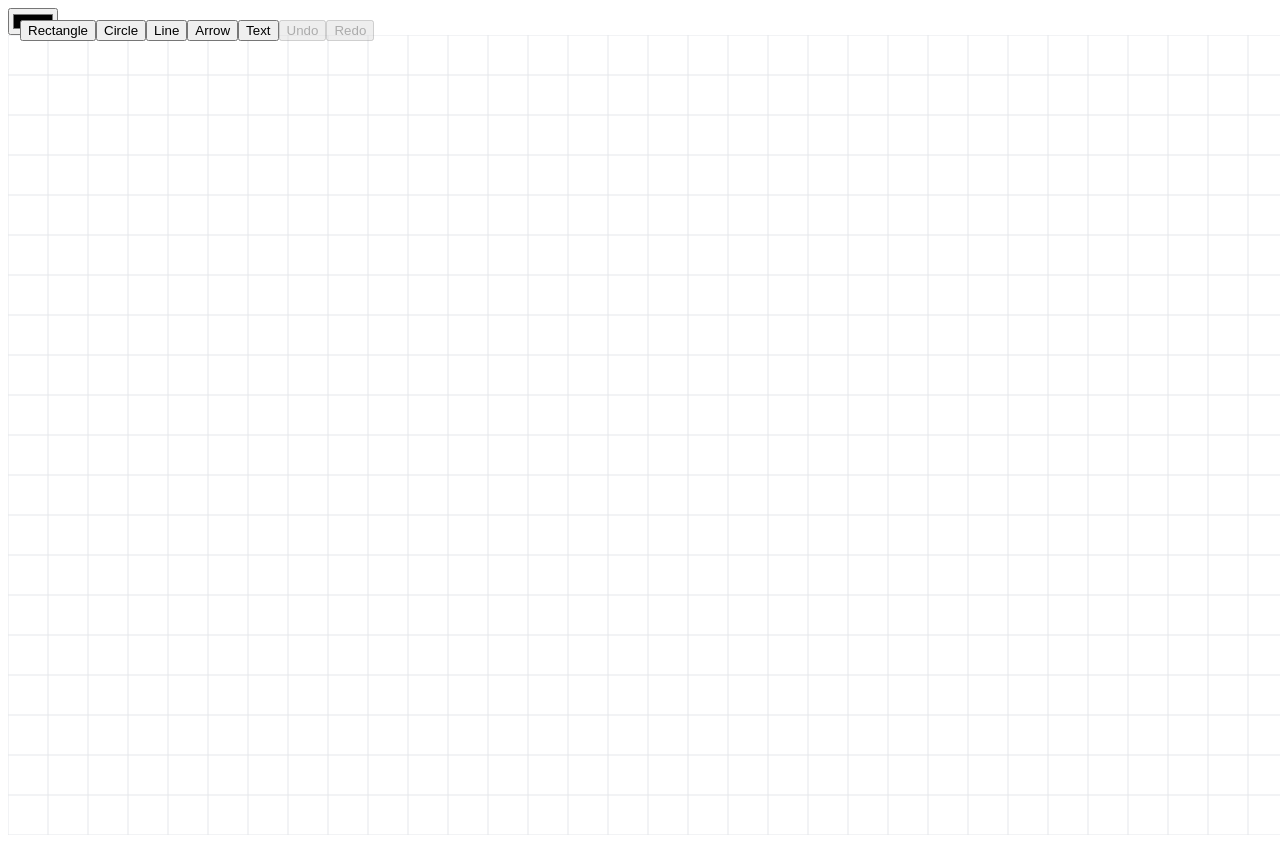
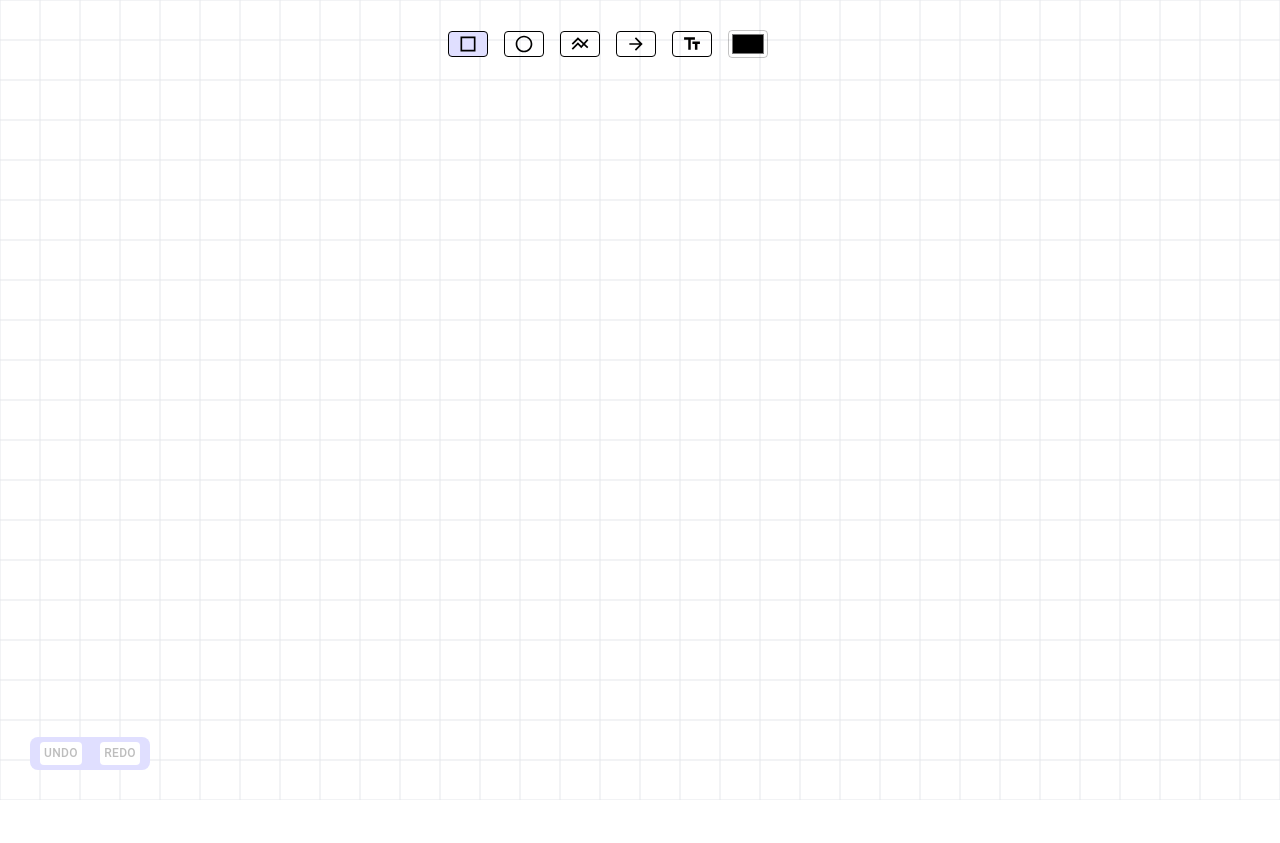
Before and after one commit to controlcoder/Sketch-Velvet, a React (Vite) app in the folder client/: page / in a window 1280 px wide. After the commit the page ends 800 px from the top, so only its background shows below. Built offline with nearby package versions, Linux system fonts and the light colour scheme.

Commit message:
improve styling through material ui

```diff
--- a/client/package.json
+++ b/client/package.json
@@ -10,6 +10,11 @@
     "preview": "vite preview"
   },
   "dependencies": {
+    "@emotion/react": "^11.14.0",
+    "@emotion/style": "^0.8.0",
+    "@emotion/styled": "^11.14.1",
+    "@mui/icons-material": "^9.1.1",
+    "@mui/material": "^9.1.1",
     "react": "^19.2.6",
     "react-dom": "^19.2.6"
   },
--- a/client/src/App.tsx
+++ b/client/src/App.tsx
@@ -1,9 +1,10 @@
+import { CssBaseline } from "@mui/material";
 import Canvas from "./components/Canvas/Canvas";
-
 
 function App() {
   return (
     <>
+      <CssBaseline />
       <Canvas />
     </>
   );
--- a/client/src/components/Canvas/Canvas.tsx
+++ b/client/src/components/Canvas/Canvas.tsx
@@ -1,4 +1,10 @@
-import { useCallback, useEffect, useLayoutEffect, useRef, useState } from "react";
+import {
+  useCallback,
+  useEffect,
+  useLayoutEffect,
+  useRef,
+  useState,
+} from "react";
 import { renderScene } from "./Renderer";
 import { panCamera, zoomCamera } from "./Camera";
 
@@ -11,6 +17,12 @@ import type {
   LineElement,
 } from "./types";
 import { useHistory } from "../../hooks/useHistory";
+import { useCanvasSize } from "../../hooks/useCanvaSize";
+import { useKeyboardShortcuts } from "../../hooks/useKeyboardShortcuts";
+import { Box, Button, TextField } from "@mui/material";
+
+import { toolbarConfig } from "../Toolbar/ToolbarConfig";
+import ToolButton from "../Toolbar/ToolButton";
 
 export default function Canvas() {
   const canvasRef = useRef<HTMLCanvasElement | null>(null);
@@ -31,9 +43,8 @@ export default function Canvas() {
     null,
   );
 
-  const { undo, redo, canUndo, canRedo, setElementsWithHistory } = useHistory(
-    setElements,
-  );
+  const { undo, redo, canUndo, canRedo, setElementsWithHistory } =
+    useHistory(setElements);
 
   const isPanning = useRef(false);
 
@@ -244,45 +255,9 @@ export default function Canvas() {
     setCamera((prev) => zoomCamera(prev, e.deltaY));
   };
 
-  useEffect(() => {
-    const handleKeyDown = (e: KeyboardEvent) => {
-      if (e.target instanceof HTMLTextAreaElement) return; // don't fire while typing
+  useKeyboardShortcuts({ undo, redo });
 
-      if ((e.ctrlKey || e.metaKey) && e.key === "z") {
-        e.preventDefault();
-        if (e.shiftKey) redo();
-        else undo();
-      }
-
-      if ((e.ctrlKey || e.metaKey) && e.key === "y") {
-        e.preventDefault();
-        redo();
-      }
-    };
-
-    window.addEventListener("keydown", handleKeyDown);
-    return () => window.removeEventListener("keydown", handleKeyDown);
-  }, [undo, redo]);
-
-  useEffect(() => {
-    const canvas = canvasRef.current;
-    if (!canvas) return;
-
-    const resize = () => {
-      canvas.width = window.innerWidth;
-      canvas.height = window.innerHeight;
-
-      redraw();
-    };
-
-    resize();
-
-    window.addEventListener("resize", resize);
-
-    return () => {
-      window.removeEventListener("resize", resize);
-    };
-  }, []);
+  useCanvasSize(canvasRef, redraw);
 
   useEffect(() => {
     redraw();
@@ -296,37 +271,54 @@ export default function Canvas() {
 
   return (
     <>
-      <div
-        style={{
+      <Box
+        sx={{
           position: "fixed",
-          top: 20,
-          left: 20,
-          zIndex: 100,
+          top: 30,
+          left: "35%",
+          display: "flex",
+          alignItems: "center",
+          gap: "1rem",
         }}
       >
-        <button onClick={() => setTool("rectangle")}>Rectangle</button>
+        {toolbarConfig.map((item) => {
+          const Icon = item.icon;
 
-        <button onClick={() => setTool("circle")}>Circle</button>
+          return (
+            <ToolButton
+              key={item.key}
+              title={item.title}
+              active={tool === item.key}
+              onClick={() => setTool(item.key as Tool)}
+            >
+              <Icon
+                sx={{
+                  color: "black",
+                  fontSize: 20,
+                }}
+              />
+            </ToolButton>
+          );
+        })}
 
-        <button onClick={() => setTool("line")}>Line</button>
-
-        <button onClick={() => setTool("arrow")}>Arrow</button>
-
-        <button onClick={() => setTool("text")}>Text</button>
-
-        <button onClick={undo} disabled={!canUndo}>
-          Undo
-        </button>
-        <button onClick={redo} disabled={!canRedo}>
-          Redo
-        </button>
-      </div>
-
-      <input
-        type="color"
-        value={strokeColor}
-        onChange={(e) => setStrokeColor(e.target.value)}
-      />
+        <TextField
+          type="color"
+          value={strokeColor}
+          sx={{
+            width: 40,
+            "& .MuiInputBase-root": {
+              height: 28,
+              padding: "0px 2px",
+            },
+            "& input": {
+              height: 28,
+              padding: 0,
+              cursor: "pointer",
+            },
+          }}
+          onChange={(e) => setStrokeColor(e.target.value)}
+        />
+      </Box>
 
       {textEditor && (
         <textarea
@@ -377,6 +369,44 @@ export default function Canvas() {
           display: "block",
         }}
       />
+      <Box
+        sx={{
+          position: "fixed",
+          left: 30,
+          bottom: 30,
+          display: "flex",
+          justifyContent: "space-between",
+          bgcolor: "#E0DFFF",
+          borderRadius: 2,
+          width: 120,
+          padding: "5px 10px",
+        }}
+      >
+        <Button
+          onClick={undo}
+          disabled={!canUndo}
+          sx={{
+            minWidth: 0,
+            padding: "1px 4px",
+            fontSize: "12px",
+            bgcolor: "white",
+          }}
+        >
+          Undo
+        </Button>
+        <Button
+          onClick={redo}
+          disabled={!canRedo}
+          sx={{
+            minWidth: 0,
+            padding: "1px 4px",
+            fontSize: "12px",
+            bgcolor: "white",
+          }}
+        >
+          Redo
+        </Button>
+      </Box>
     </>
   );
 }
--- /dev/null
+++ b/client/src/components/Toolbar/ToolButton.tsx
@@ -0,0 +1,35 @@
+import Button from "@mui/material/Button";
+
+interface ToolButtonProps {
+  title: string;
+  active: boolean;
+  onClick: () => void;
+  children: React.ReactNode;
+}
+
+export default function ToolButton({
+  title,
+  active,
+  onClick,
+  children,
+}: ToolButtonProps) {
+  return (
+    <Button
+      title={title}
+      onClick={onClick}
+      sx={{
+        border: "1px solid black",
+        padding: "2px 0px",
+        minWidth: 0,
+        width: 40,
+        bgcolor: active ? "#E0DFFF" : "transparent",
+
+        "&:hover": {
+          bgcolor: active ? "#E0DFFF" : "#f5f5f5",
+        },
+      }}
+    >
+      {children}
+    </Button>
+  );
+}
--- /dev/null
+++ b/client/src/components/Toolbar/ToolbarConfig.ts
@@ -0,0 +1,35 @@
+import {
+  SquareOutlined,
+  CircleOutlined,
+  ArrowForward,
+  TextFieldsTwoTone,
+  LineAxisSharp,
+} from "@mui/icons-material";
+
+export const toolbarConfig = [
+  {
+    key: "rectangle",
+    title: "Rectangle",
+    icon: SquareOutlined,
+  },
+  {
+    key: "circle",
+    title: "Circle",
+    icon: CircleOutlined,
+  },
+  {
+    key: "line",
+    title: "Line",
+    icon: LineAxisSharp,
+  },
+  {
+    key: "arrow",
+    title: "Arrow",
+    icon: ArrowForward,
+  },
+  {
+    key: "text",
+    title: "Text",
+    icon: TextFieldsTwoTone,
+  },
+];
--- /dev/null
+++ b/client/src/hooks/useCanvaSize.ts
@@ -0,0 +1,26 @@
+import { useEffect } from "react";
+
+export function useCanvasSize(
+  canvasRef: React.RefObject<HTMLCanvasElement | null>,
+  redraw: () => void
+) {
+  useEffect(() => {
+    const canvas = canvasRef.current;
+    if (!canvas) return;
+
+    const resize = () => {
+      canvas.width = window.innerWidth;
+      canvas.height = window.innerHeight;
+
+      redraw();
+    };
+
+    resize();
+
+    window.addEventListener("resize", resize);
+
+    return () => {
+      window.removeEventListener("resize", resize);
+    };
+  }, []);
+}
--- /dev/null
+++ b/client/src/hooks/useKeyboardShortcuts.ts
@@ -0,0 +1,28 @@
+import { useEffect } from "react";
+
+interface Props {
+  undo: () => void;
+  redo: () => void;
+}
+
+export function useKeyboardShortcuts({ undo, redo }: Props) {
+  useEffect(() => {
+    const handleKeyDown = (e: KeyboardEvent) => {
+      if (e.target instanceof HTMLTextAreaElement) return;
+
+      if ((e.ctrlKey || e.metaKey) && e.key === "z") {
+        e.preventDefault();
+        if (e.shiftKey) redo();
+        else undo();
+      }
+
+      if ((e.ctrlKey || e.metaKey) && e.key === "y") {
+        e.preventDefault();
+        redo();
+      }
+    };
+
+    window.addEventListener("keydown", handleKeyDown);
+    return () => window.removeEventListener("keydown", handleKeyDown);
+  }, [undo, redo]);
+}
```
Also changed, not shown: 1 other file (tests, documents, lock files or other folders).
